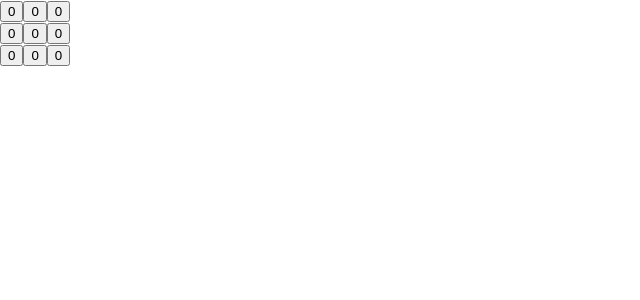
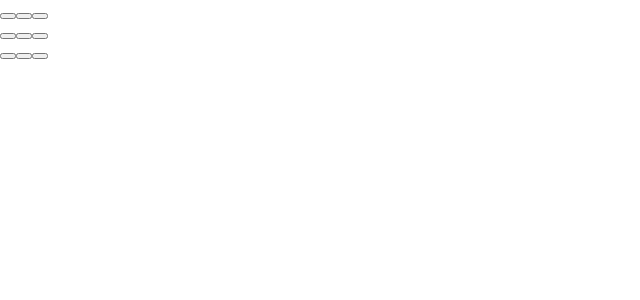
Before and after one commit to fr34nk/factoit, a React (Create React App) app: page / in a window 1280 px wide. Shown: the top 300 px of the page, without its empty margins (0-640 px from the left). Built offline with nearby package versions, Linux system fonts and the light colour scheme.

Commit message:
feat: added control of symbol variable

```diff
--- a/src/App.js
+++ b/src/App.js
@@ -4,9 +4,10 @@ import { useState } from 'react';
 
 export default function Board () {
   const [state, setState] = useState({
-    board: [ [0,0,0],
-             [0,0,0],
-             [0,0,0] ]
+    board: [ [null,null,null],
+             [null,null,null],
+             [null,null,null] ],
+    symbol: 'X'
   })
 
   function onSquareClick (rowId, squareId, ev) {
@@ -17,10 +18,11 @@ export default function Board () {
     for (let i=0; i < state.board.length; i++) {
       for (let j=0; j < state.board[i].length; j++) {
           if (i == rowId && j == squareId) {
-            newState.board[i][j] = 'X'
+            newState.board[i][j] = state.symbol;
           }
       }
     }
+    newState.symbol = newState.symbol === 'X' ? '0' : 'X';
     setState(newState);
   }
 
```
